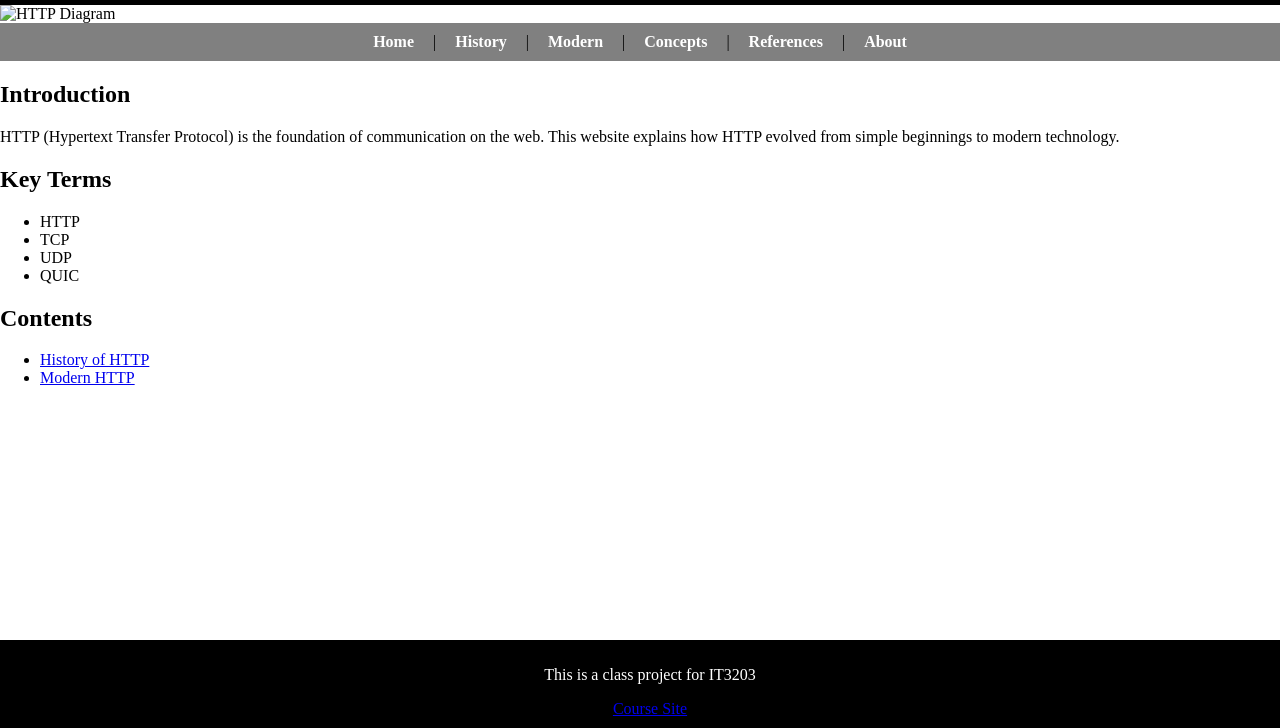
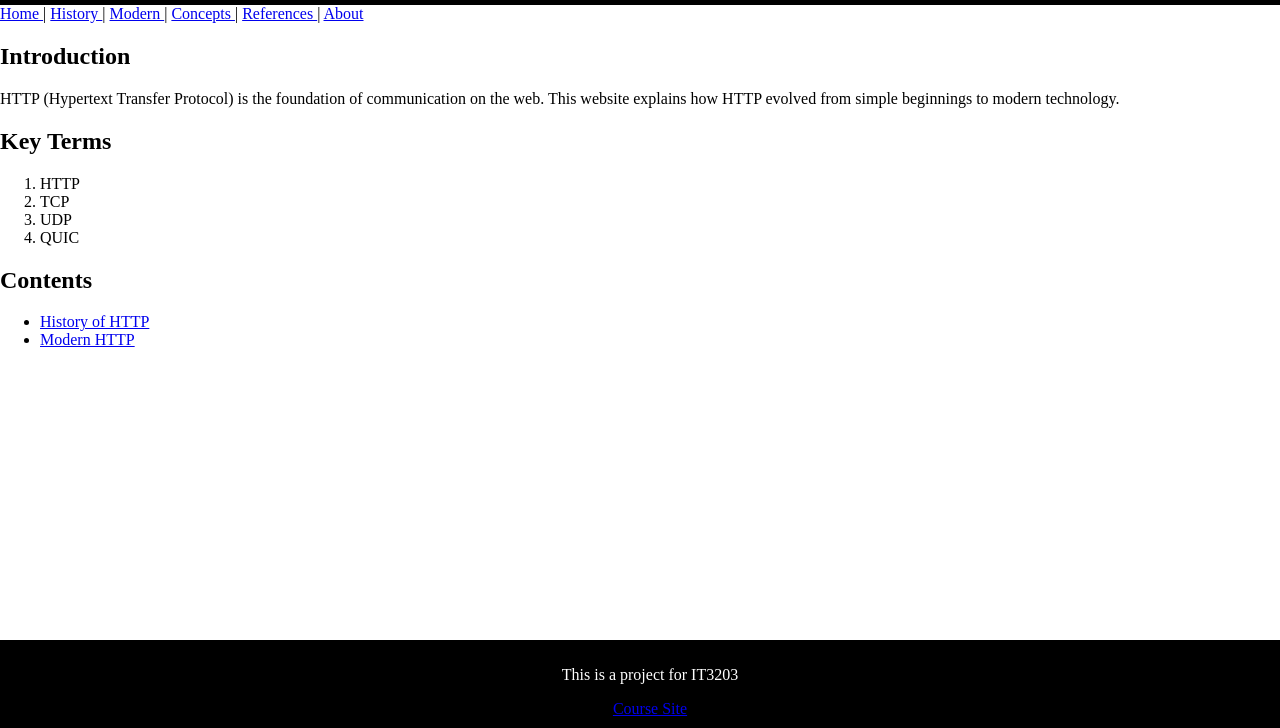
Before and after one commit to TimOmbongi/httpproject, a plain HTML site: page index.html in a window 1280 px wide. Shown: the part 72-800 px from the top of the page. Drawn offline with Linux system fonts and the light colour scheme.

Commit message:
Update index.html

```diff
--- a/index.html
+++ b/index.html
@@ -1,49 +1,56 @@
 <!DOCTYPE html>
 <html>
 <head>
-<!-- This is the main title -->
-    <title>Evolution of HTTP</title>
-    <link rel="stylesheet" href="style.css">
+
+<title> The Evolution Of HTTP</title>
+<link rel="stylesheet" href="style.css">
 </head>
-
 <body>
 
-<h1>The Evolution of HTTP</h1>
-<img src="images/http.jpg" alt="HTTP Diagram" width="400">
-<!-- Navigation Menu -->
-<nav>
-    <a href="index.html">Home</a> |
-    <a href="history.html">History</a> |
-    <a href="modern.html">Modern</a> |
-    <a href="concepts.html">Concepts</a> |
-    <a href="references.html">References</a> |
-    <a href="about.html">About</a>
-</nav>
-
+<h1>The Evolution Of HTTP</h1>
+    <a href="index.html" target="_self" title="This is the Home Page!">
+        Home
+</a> |
+    <a href="history.html" target="_self" title="This is the History Page!">
+        History
+</a> |
+    <a href="modern.html" target="_self" title="This is the Modern Page!">
+        Modern
+</a> |
+    <a href="concepts.html" target="_self" title="This is the Concepts Page!">
+        Concepts
+</a> |
+    <a href="references.html" target="_self" title="This is the References Page!">
+        References
+</a> |
+    <a href="about.html" target="_self" title="This is the About Me Page!">
+        About
+</a>
 <h2>Introduction</h2>
 <p>
 HTTP (Hypertext Transfer Protocol) is the foundation of communication on the web.
 This website explains how HTTP evolved from simple beginnings to modern technology.
 </p>
-
 <h2>Key Terms</h2>
-<ul>
+<ol type="1">
     <li>HTTP</li>
     <li>TCP</li>
     <li>UDP</li>
     <li>QUIC</li>
-</ul>
+</ol>
 
 <h2>Contents</h2>
 <ul>
-    <li><a href="history.html">History of HTTP</a></li>
-    <li><a href="modern.html">Modern HTTP</a></li>
+    <li><a href="history.html" target="_blank" title="This is the History Page!" >History of HTTP</a></li>
+    <li><a href="modern.html" target="_blank" title="This is the Modern Page!" >Modern HTTP</a></li>
 </ul>
-
 <footer>
-    <p>This is a class project for IT3203</p>
-    <a href="https://ksuweb.github.io/IT3203/">Course Site</a>
+    <p>This is a project for IT3203</p>
+    <a href="https://ksuweb.github.io/IT3203/" target="_blank" >Course Site</a>
 </footer>
 
+
 </body>
+
+
 </html>
```
